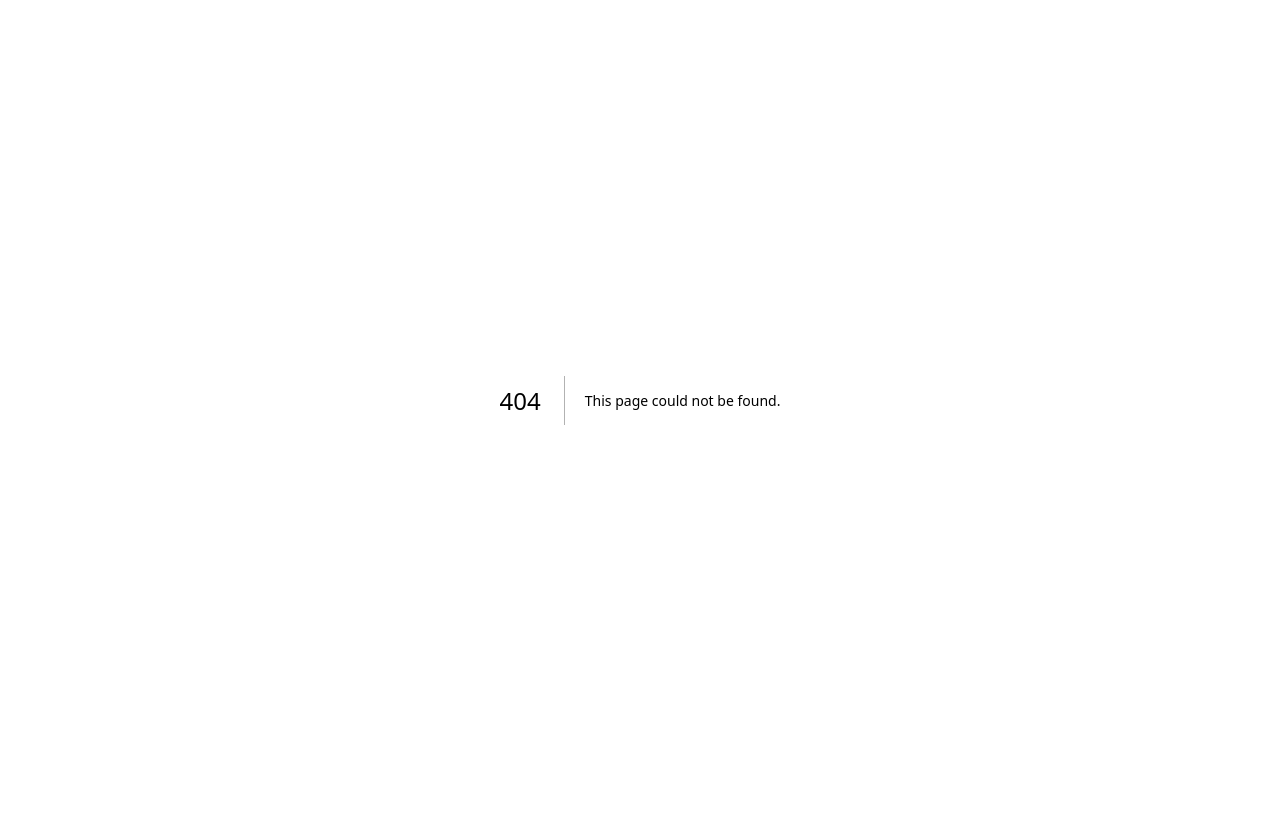
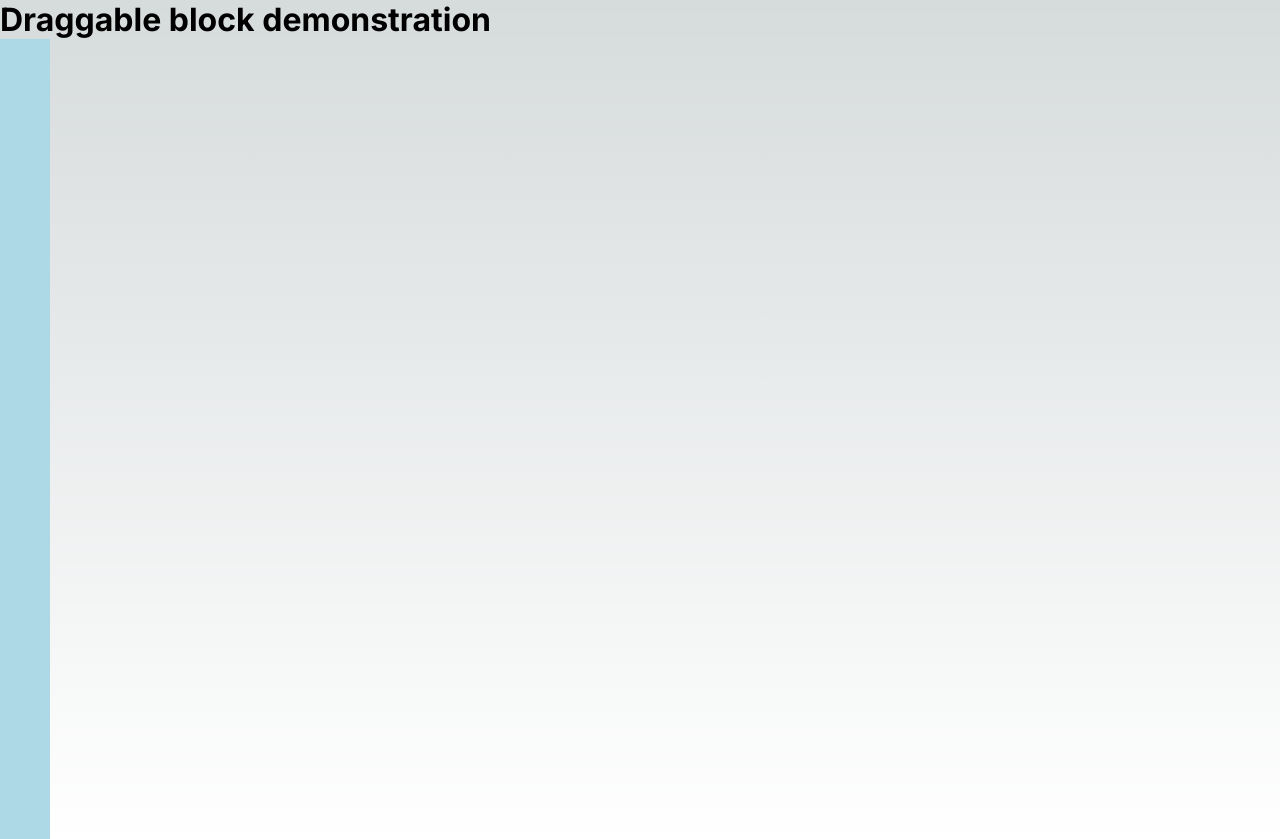
Before and after one commit to laurencefass/next-capacitor, a Next.js app: page /drawer in a window 1280 px wide. Before the commit this address had no page. Before the commit the page ends 800 px from the top, so only its background shows below. Built offline with nearby package versions, Linux system fonts and the light colour scheme.

Commit message:
renamed draggable to drawer

```diff
--- a/src/app/draggable/page.tsx
+++ b/src/app/drawer/page.tsx
@@ -1,10 +1,10 @@
-import { DraggableBlock } from "@/components/DraggableBlock";
+import { Drawer } from "@/components/Drawer";
 
 export default function Page() {
     return <>
         <main>
             <h1>Draggable block demonstration</h1>
-            <DraggableBlock />
+            <Drawer />
         </main>
     </>
 }
--- a/src/components/DraggableBlock/index.tsx
+++ b/src/components/Drawer/index.tsx
@@ -5,7 +5,7 @@ import { useSpring, animated } from 'react-spring';
 import { useDrag } from '@use-gesture/react';
 import './styles.css';
 
-export const DraggableBlock: React.FC = () => {
+export const Drawer: React.FC = () => {
     const [isDragging, setIsDragging] = useState(false);
     const [visible, setVisible] = useState(false);
     const [{ x }, api] = useSpring(() => ({ x: -window.innerWidth + 50 }));
--- a/src/components/DraggableBlock/styles.css
+++ b/src/components/Drawer/styles.css
@@ -17,8 +17,5 @@
   align-items: center;
   cursor: grab;
   user-select: none;
+  touch-action: none; /* Prevents default touch behaviors */
 }
-
-.draggable.dragging {
-  cursor: grabbing;
-}
```
